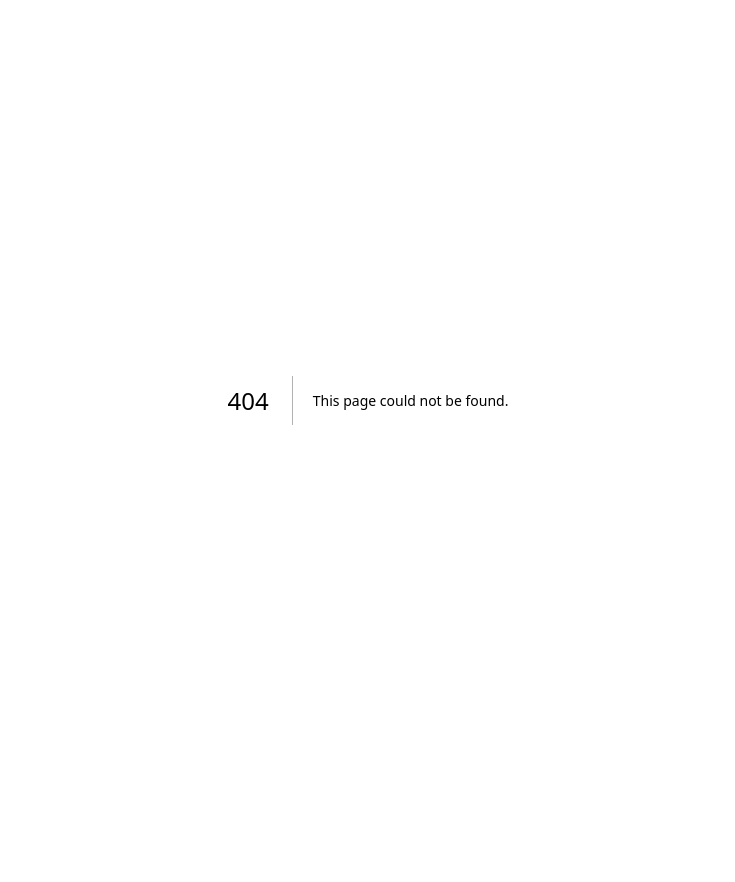
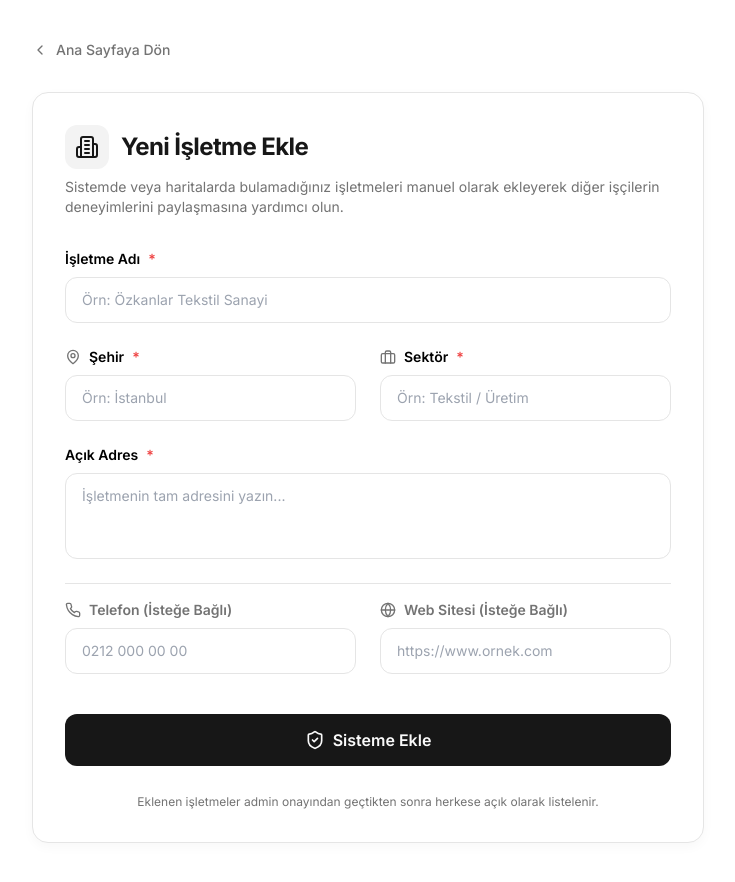
Before and after one commit to cihanbytexas/newa-i, a Next.js app: page /add-business in a window 1280 px wide. Before the commit this address had no page. Shown: the whole page, without its empty margins (272-1007 px from the left). Before the commit the page ends 800 px from the top, so only its background shows below. Built offline with nearby package versions, Linux system fonts and the light colour scheme.

Commit message:
Create page.tsx

```diff
--- /dev/null
+++ b/app/add-business/page.tsx
@@ -0,0 +1,175 @@
+import Link from "next/link";
+import {
+  ShieldCheck,
+  AlertCircle,
+  CheckCircle2,
+  Building2,
+  MapPin,
+  Briefcase,
+  Phone,
+  Globe,
+  ChevronLeft
+} from "lucide-react";
+import { addBusiness } from "./actions";
+
+export default function AddBusinessPage({
+  searchParams,
+}: {
+  searchParams: { [key: string]: string | string[] | undefined };
+}) {
+  const error = searchParams?.error as string;
+  const message = searchParams?.message as string;
+
+  return (
+    <main className="min-h-screen bg-background py-10 px-6">
+      <div className="max-w-2xl mx-auto">
+
+        {/* Üst Navigasyon / Geri Dönüş */}
+        <Link href="/" className="inline-flex items-center gap-2 text-sm font-medium text-muted-foreground hover:text-primary transition-colors mb-8">
+          <ChevronLeft className="w-4 h-4" />
+          Ana Sayfaya Dön
+        </Link>
+
+        <div className="bg-card border border-border rounded-2xl p-8 shadow-soft">
+
+          {/* Başlık */}
+          <div className="flex items-center gap-3 mb-2">
+            <div className="p-2.5 bg-primary/5 rounded-xl">
+              <Building2 className="w-6 h-6 text-primary" />
+            </div>
+            <h1 className="text-2xl font-bold text-primary tracking-tight">Yeni İşletme Ekle</h1>
+          </div>
+          <p className="text-sm text-muted-foreground mb-8">
+            Sistemde veya haritalarda bulamadığınız işletmeleri manuel olarak ekleyerek diğer işçilerin deneyimlerini paylaşmasına yardımcı olun.
+          </p>
+
+          {/* Uyarı Mesajları */}
+          {error && (
+            <div className="mb-6 p-4 bg-destructive/10 border border-destructive/20 rounded-lg flex items-start gap-3">
+              <AlertCircle className="w-5 h-5 text-destructive shrink-0 mt-0.5" />
+              <p className="text-sm text-destructive">{error}</p>
+            </div>
+          )}
+
+          {message && (
+            <div className="mb-6 p-4 bg-green-500/10 border border-green-500/20 rounded-lg flex items-start gap-3">
+              <CheckCircle2 className="w-5 h-5 text-green-600 shrink-0 mt-0.5" />
+              <p className="text-sm text-green-600">{message}</p>
+            </div>
+          )}
+
+          {/* Form */}
+          <form action={addBusiness} className="flex flex-col gap-6">
+
+            {/* İşletme Adı */}
+            <div className="flex flex-col gap-2">
+              <label htmlFor="name" className="text-sm font-semibold flex items-center gap-2">
+                İşletme Adı <span className="text-destructive">*</span>
+              </label>
+              <input
+                type="text"
+                id="name"
+                name="name"
+                required
+                className="w-full bg-background border border-border rounded-lg px-4 py-3 text-sm focus:outline-none focus:ring-2 focus:ring-primary focus:border-transparent transition-all"
+                placeholder="Örn: Özkanlar Tekstil Sanayi"
+              />
+            </div>
+
+            {/* Şehir ve Sektör */}
+            <div className="grid grid-cols-1 md:grid-cols-2 gap-6">
+              <div className="flex flex-col gap-2">
+                <label htmlFor="city" className="text-sm font-semibold flex items-center gap-2">
+                  <MapPin className="w-4 h-4 text-muted-foreground" />
+                  Şehir <span className="text-destructive">*</span>
+                </label>
+                <input
+                  type="text"
+                  id="city"
+                  name="city"
+                  required
+                  className="w-full bg-background border border-border rounded-lg px-4 py-3 text-sm focus:outline-none focus:ring-2 focus:ring-primary focus:border-transparent transition-all"
+                  placeholder="Örn: İstanbul"
+                />
+              </div>
+
+              <div className="flex flex-col gap-2">
+                <label htmlFor="industry" className="text-sm font-semibold flex items-center gap-2">
+                  <Briefcase className="w-4 h-4 text-muted-foreground" />
+                  Sektör <span className="text-destructive">*</span>
+                </label>
+                <input
+                  type="text"
+                  id="industry"
+                  name="industry"
+                  required
+                  className="w-full bg-background border border-border rounded-lg px-4 py-3 text-sm focus:outline-none focus:ring-2 focus:ring-primary focus:border-transparent transition-all"
+                  placeholder="Örn: Tekstil / Üretim"
+                />
+              </div>
+            </div>
+
+            {/* Açık Adres */}
+            <div className="flex flex-col gap-2">
+              <label htmlFor="address" className="text-sm font-semibold flex items-center gap-2">
+                Açık Adres <span className="text-destructive">*</span>
+              </label>
+              <textarea
+                id="address"
+                name="address"
+                required
+                rows={3}
+                className="w-full bg-background border border-border rounded-lg px-4 py-3 text-sm focus:outline-none focus:ring-2 focus:ring-primary focus:border-transparent transition-all resize-none"
+                placeholder="İşletmenin tam adresini yazın..."
+              ></textarea>
+            </div>
+
+            {/* İletişim Bilgileri (İsteğe Bağlı) */}
+            <div className="grid grid-cols-1 md:grid-cols-2 gap-6 pt-4 border-t border-border">
+              <div className="flex flex-col gap-2">
+                <label htmlFor="phone" className="text-sm font-semibold flex items-center gap-2 text-muted-foreground">
+                  <Phone className="w-4 h-4" />
+                  Telefon (İsteğe Bağlı)
+                </label>
+                <input
+                  type="tel"
+                  id="phone"
+                  name="phone"
+                  className="w-full bg-background border border-border rounded-lg px-4 py-3 text-sm focus:outline-none focus:ring-2 focus:ring-primary focus:border-transparent transition-all"
+                  placeholder="0212 000 00 00"
+                />
+              </div>
+
+              <div className="flex flex-col gap-2">
+                <label htmlFor="website" className="text-sm font-semibold flex items-center gap-2 text-muted-foreground">
+                  <Globe className="w-4 h-4" />
+                  Web Sitesi (İsteğe Bağlı)
+                </label>
+                <input
+                  type="url"
+                  id="website"
+                  name="website"
+                  className="w-full bg-background border border-border rounded-lg px-4 py-3 text-sm focus:outline-none focus:ring-2 focus:ring-primary focus:border-transparent transition-all"
+                  placeholder="https://www.ornek.com"
+                />
+              </div>
+            </div>
+
+            {/* Gönder Butonu */}
+            <button
+              type="submit"
+              className="w-full bg-primary text-primary-foreground font-semibold py-3.5 rounded-lg hover:bg-primary/90 transition-colors mt-4 flex justify-center items-center gap-2"
+            >
+              <ShieldCheck className="w-5 h-5" />
+              Sisteme Ekle
+            </button>
+            <p className="text-xs text-center text-muted-foreground mt-1">
+              Eklenen işletmeler admin onayından geçtikten sonra herkese açık olarak listelenir.
+            </p>
+
+          </form>
+        </div>
+      </div>
+    </main>
+  );
+}
```
